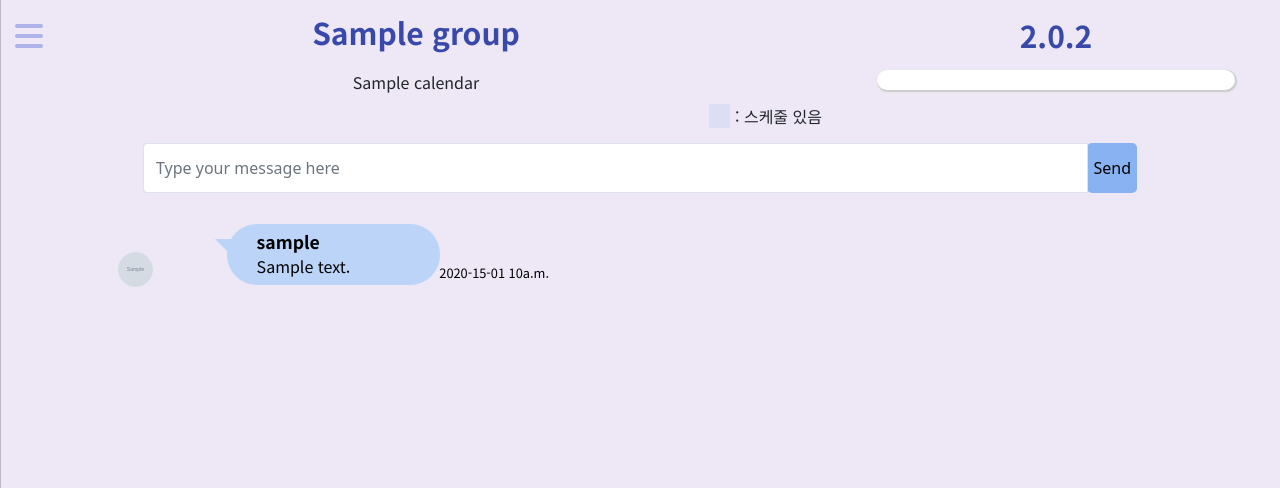
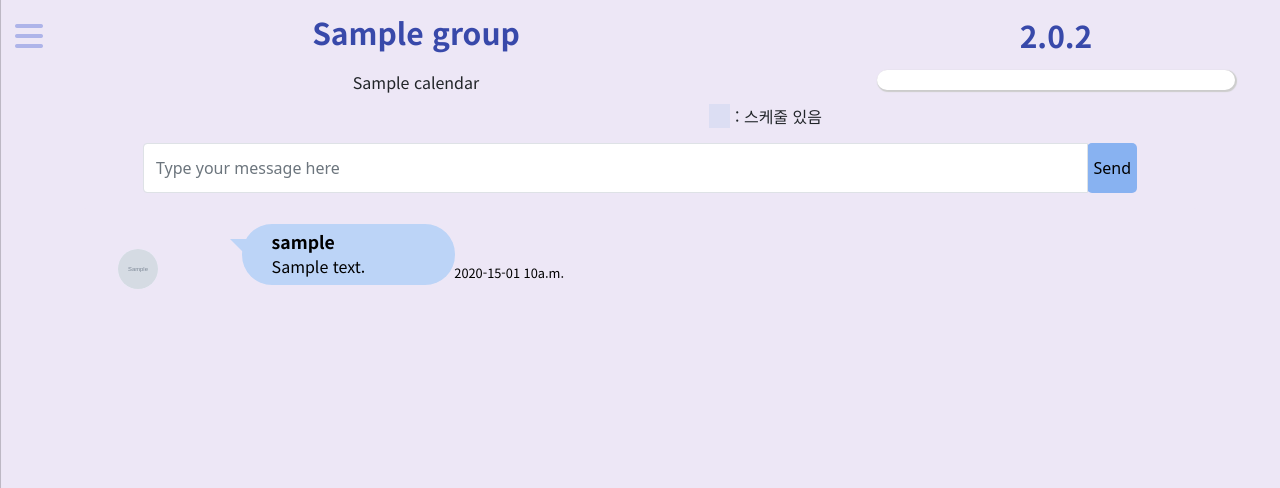
Before and after one commit to Cho-SangHyun/dkugroumee, a Django app: template groupmeet/templates/groupCalendar.html in a window 1280 px wide. Shown: the part 84-572 px from the top of the page. Run offline with Django 3.2, Linux system fonts and the light colour scheme; tables that the repository leaves empty hold one stand-in row (values such as "Sample post"); the template is opened without the code that fills it: values that come from a table or form of the project are taken from there, most other values are stand-ins (such as "Sample title", 1, 10 or a date in 2020); grey boxes marked "Sample" are stand-in pictures; some libraries are stand-ins or nearby versions.

Commit message:
FINAL PLEASE FINAL

```diff
--- a/groupmeet/static/css/groupcalendar.css
+++ b/groupmeet/static/css/groupcalendar.css
@@ -782,6 +782,22 @@ body {
   color: #838de9 !important;
 }
 
+.profile_img{
+  display: inline;
+  width:40px;
+  height:40px;
+  border-radius: 50%;
+  background: #f1f4ff;
+  margin-right:10px;
+}
+
+.fa-user{
+  border-radius: 50%;
+  padding:10px;
+  background: #f1f4ff;
+  color:#4555e6;
+  margin-right:10px;
+}
 /* .group-name > i{
     border-radius: 50%;
     background:#ffffff;
--- a/groupmeet/templates/groupCalendar.html
+++ b/groupmeet/templates/groupCalendar.html
@@ -159,7 +159,7 @@
                     {% if not comment.writer.profile or comment.writer.profile.url == '/media/False'%}
                     <i class="fas fa-user"></i>
                     {% else %}
-                    <img class="profile_img" style="width:35px; height:35px; border-radius:50%;" src="{{comment.writer.profile.url}}" alt="">
+                    <img class="profile_img" src="{{comment.writer.profile.url}}" alt="">
                     {% endif %}
                     <div class="chat-message">
                       <h5>{{comment.writer.nickname}}</h5>
```
